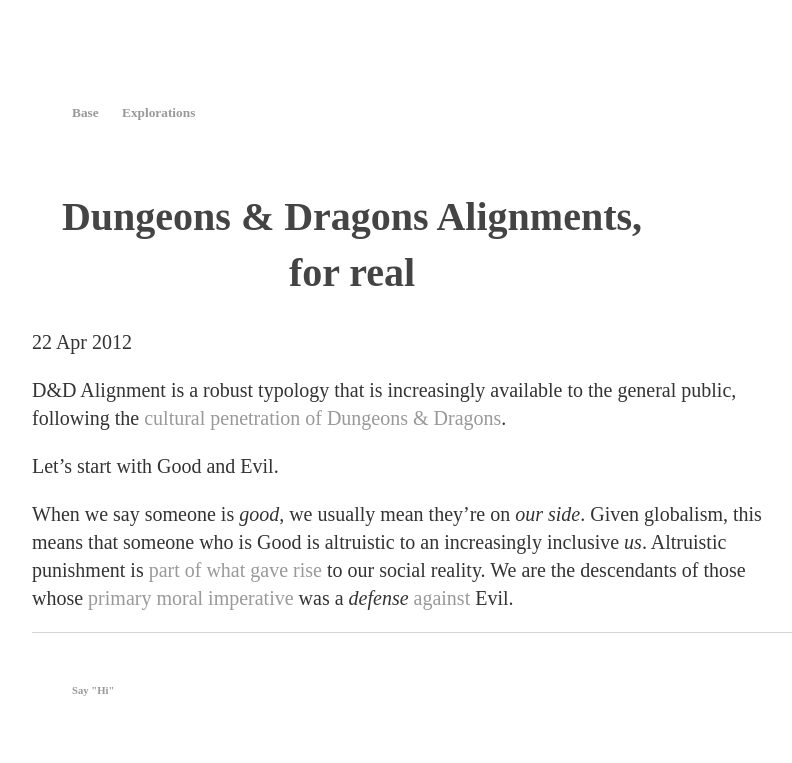
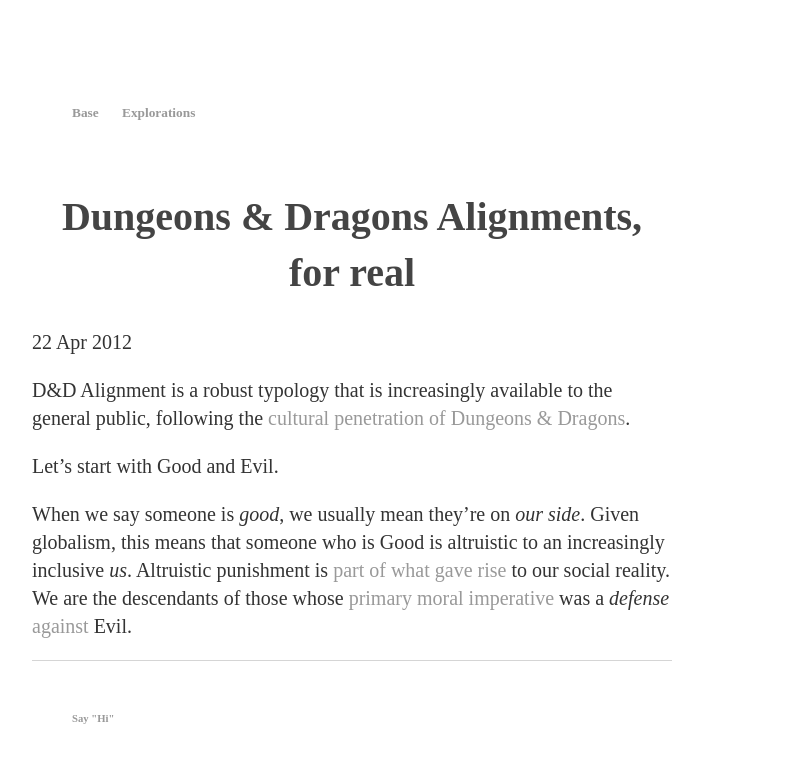
Before and after one commit to ray-dorai/ray-dorai.github.io, a Jekyll site: the page built from _posts/2012-04-22-dungeons-dragons-alignment.md, in a window 1280 px wide. Shown: the top 763 px of the page, without its empty margins (32-824 px from the left). Built offline with Jekyll 4.4.1, drawn with Linux system fonts in a browser that asks for light colours.

Commit message:
Update main.css

```diff
--- a/css/main.css
+++ b/css/main.css
@@ -2,7 +2,7 @@
 body {
     margin: 5vw;
     font-family: 'Fjord One', serif;
-    max-width: 60vw;
+    max-width: 50vw;
     font-size: smaller;
     line-height: 1.4;
     color: #444;
```
